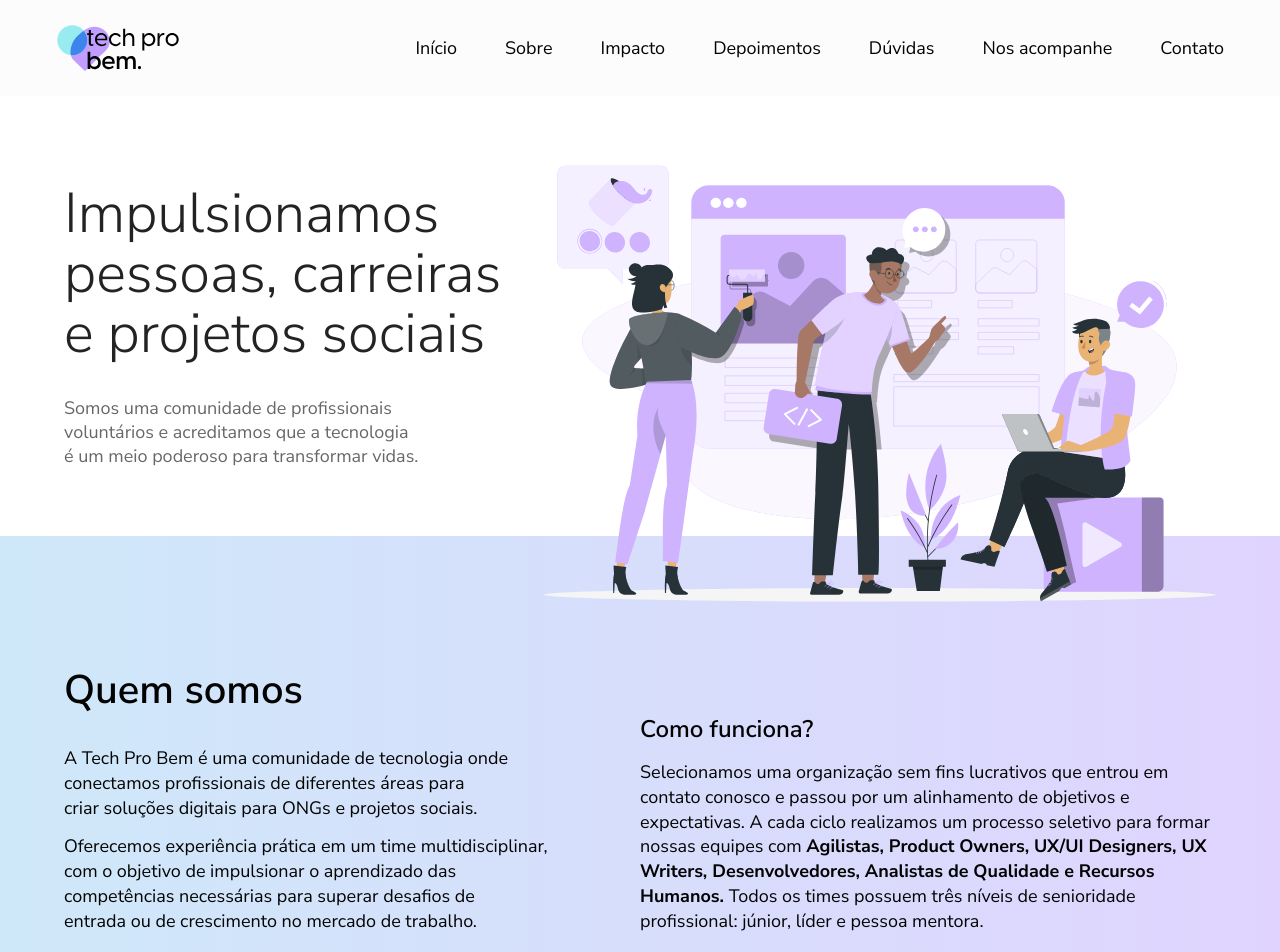
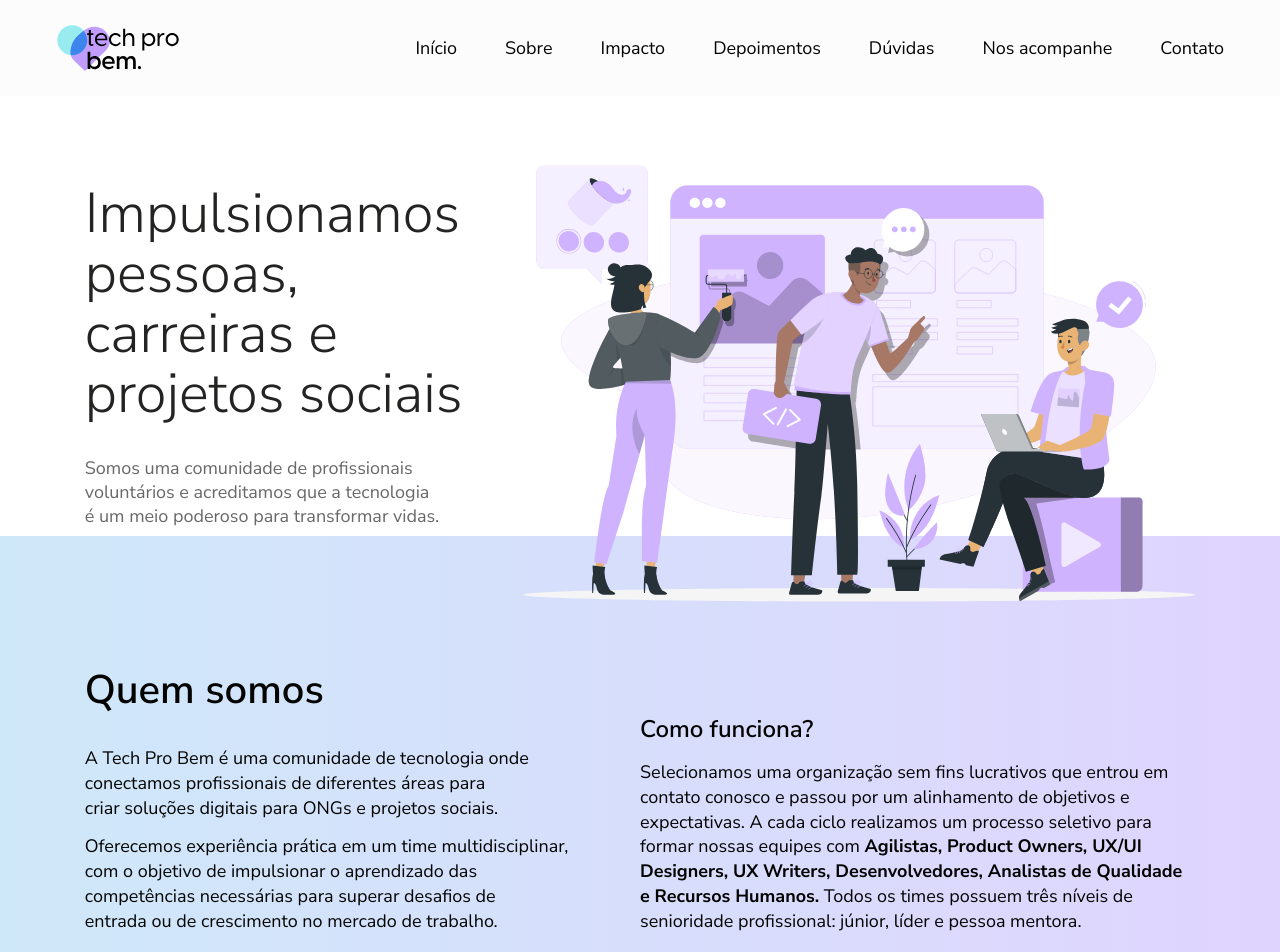
Before and after one commit to tech-pro-bem/institutional-tech-pro-bem, a Next.js app: page / in a window 1280 px wide. Shown: the top 952 px of the page. Built offline with nearby package versions, Linux system fonts and the light colour scheme.

Commit message:
refactor: margin-top class left

```diff
--- a/app/components/SessionAboutUs/style.module.css
+++ b/app/components/SessionAboutUs/style.module.css
@@ -39,7 +39,7 @@
     justify-content: space-between;
     width: 50%;
     min-width: 390px;
-    margin-top: 3rem;
+    margin-top: 2rem;
     padding-right: 2.5rem;
   }
 
@@ -57,8 +57,4 @@
   .layout_about {
     padding-top: 8.125rem;
   }
-
-  .left {
-    margin-top: 2rem;
-  }
 }
--- a/app/globals.css
+++ b/app/globals.css
@@ -122,7 +122,7 @@ iframe {
 .container {
   max-width: 73.125rem;
   margin-inline: auto;
-  width: 90%;
+  width: 86.75%;
 }
 
 @media (min-width: 80em) {
```
